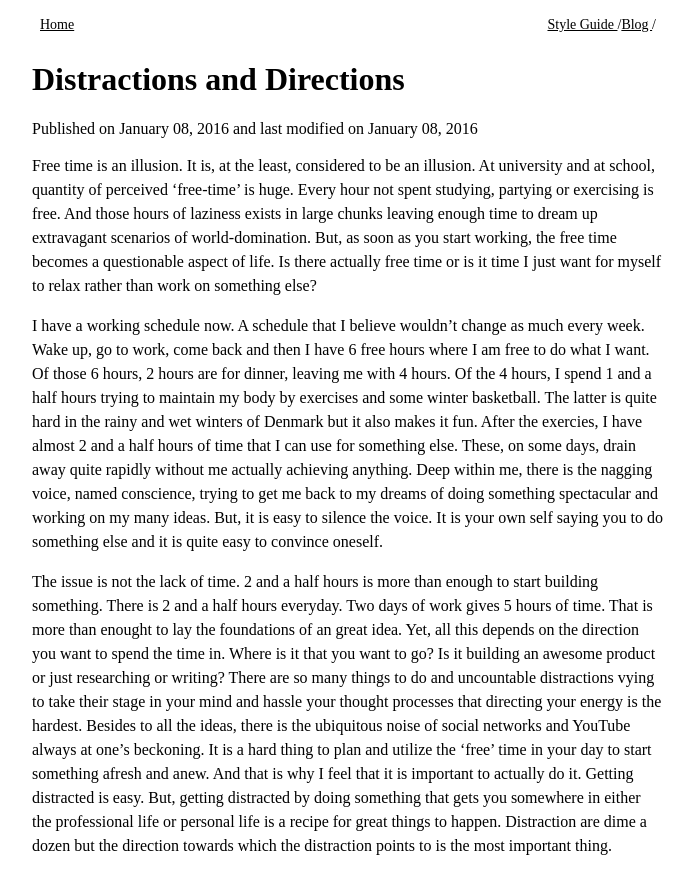
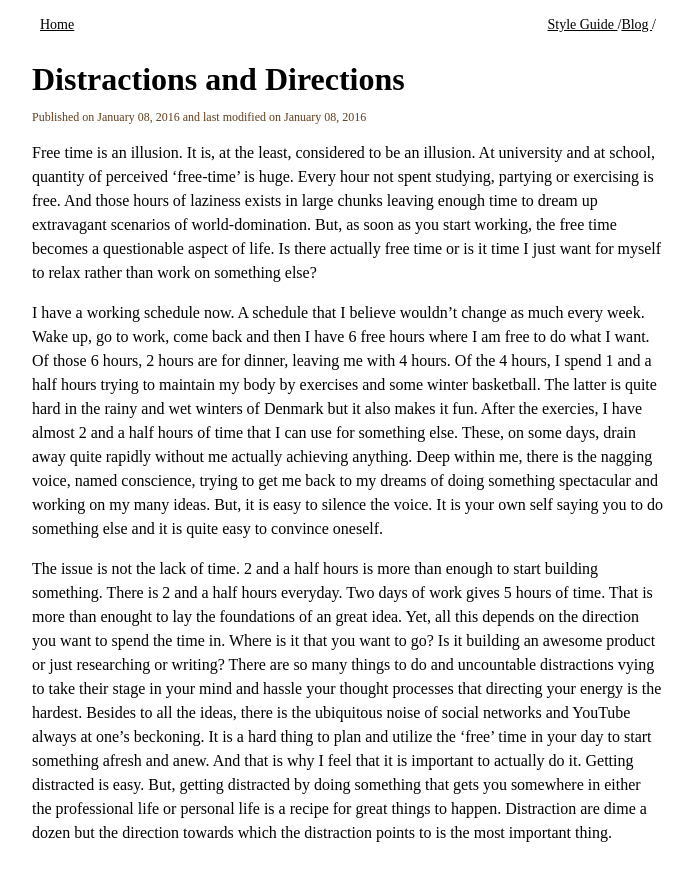
Before and after one commit to vignkri/vignkri.github.io, a Jekyll site: the page built from blog/_posts/2016-01-08-Distractions-and-Directions.md, in a window 1280 px wide. Shown: the top 894 px of the page, without its empty margins (292-986 px from the left). Built offline with Jekyll 4.4.1, drawn with Linux system fonts in a browser that asks for light colours; comment, search, counter and statistics services are not loaded.

Commit message:
Refresh metadata of post correctly.

```diff
--- a/_sass/common.scss
+++ b/_sass/common.scss
@@ -119,3 +119,11 @@ code {
     border-radius: 5px;
     background: $code-bg;
 }
+
+// byline - Global
+p.byline {
+    color: $byline-col;
+    font-size: 12px;
+    font-strength: bold;
+    margin-top: -10px;
+}
--- a/_sass/variables.scss
+++ b/_sass/variables.scss
@@ -13,3 +13,5 @@ $actv-links: #e61212;
 $hovr-links: #e61212;
 $unrd-links: #000000;
 $read-links: #3c5d5d;
+// -- byline
+$byline-col: #5f3f1f;
```
